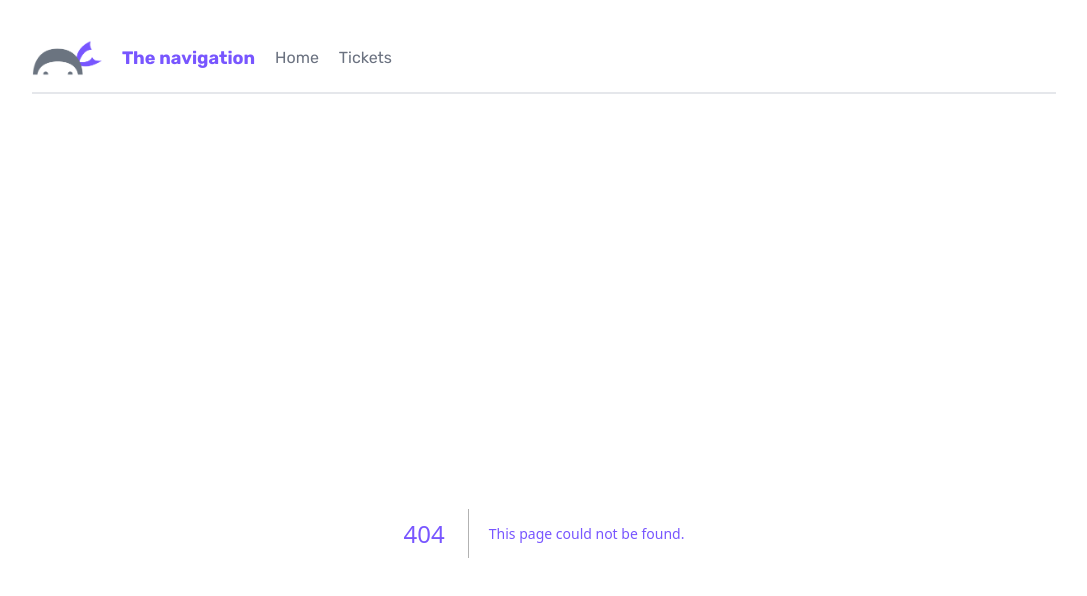
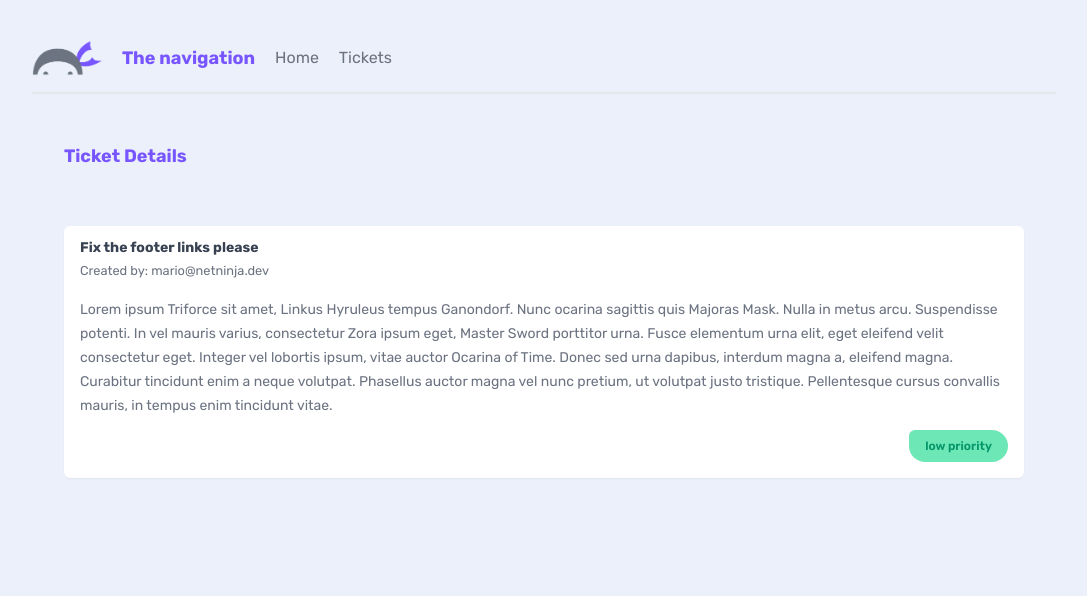
Before and after one commit to Trevor-143/NextJS-netninja, a Next.js app: page /tickets/1 in a window 1280 px wide. Before the commit this address had no page. Shown: the top 596 px of the page, without its empty margins (96-1183 px from the left). Built offline with nearby package versions, Linux system fonts and the light colour scheme; data requests are answered from the project's data file.

Commit message:
added links for tickets

```diff
--- a/app/globals.css
+++ b/app/globals.css
@@ -114,14 +114,18 @@
 }
 .card p {
   @apply my-4 text-sm leading-6;
+  padding-bottom: 2rem
 }
 
 /* pill styles */
 .pill {
   @apply
-    py-1 px-2 mt-3
+    p-2
     inline-block
     text-xs font-semibold;
+  margin: 1rem;
+  padding: 0.5rem 1rem;
+  border-radius: 1rem;
 }
 .pill.high {
   @apply bg-red-300 text-red-600;
--- a/app/tickets/TicketList.jsx
+++ b/app/tickets/TicketList.jsx
@@ -1,3 +1,5 @@
+import Link from "next/link"
+
 async function getTickets() {
   const res = await fetch('http://localhost:4000/tickets', {
     next: {
@@ -15,11 +17,13 @@
     <>
       {tickets.map((ticket) => (
         <div key={ticket.id} className="card my-5">
+          <Link href={`/tickets/${ticket.id}` } >
             <h3>{ticket.title}</h3>
             <p>{ticket.body.slice(0, 200)}...</p>
             <div className={`pill ${ticket.priority}`}>
               {ticket.priority} priority
             </div>
+          </Link>
         </div>
       ))}
       {tickets.length === 0 && (
--- /dev/null
+++ b/app/tickets/[id]/page.jsx
@@ -0,0 +1,31 @@
+async function getSingleTicket(ticket_id) {
+    const res = await fetch(`http://localhost:4000/tickets/${ticket_id}`, {
+        next: {
+        revalidate: 60
+        }
+    })
+
+    return res.json()
+}
+
+export default async function TicketDetails({ params }) {
+
+    const ticket = await getSingleTicket(params.id)
+
+
+    return (
+        <main>
+            <nav>
+                <h2>Ticket Details</h2>
+            </nav>
+            <div className="card">
+                <h3>{ticket.title}</h3>
+                <small> Created by: {ticket.user_email} </small>
+                <p >{ticket.body}</p>
+                <div className={`pill ${ticket.priority}`}>
+                    {ticket.priority} priority
+                </div>
+            </div>
+        </main>
+    )
+}
```
Also changed, not shown: 1 other file (tests, documents, lock files or other folders). Lines whose indentation alone changed are shown as unchanged.
